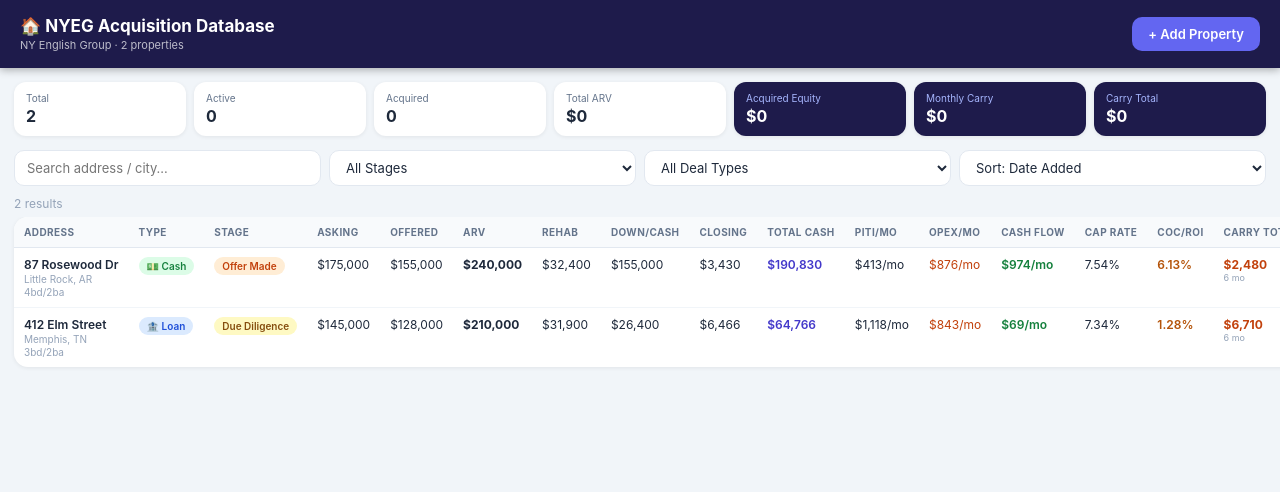
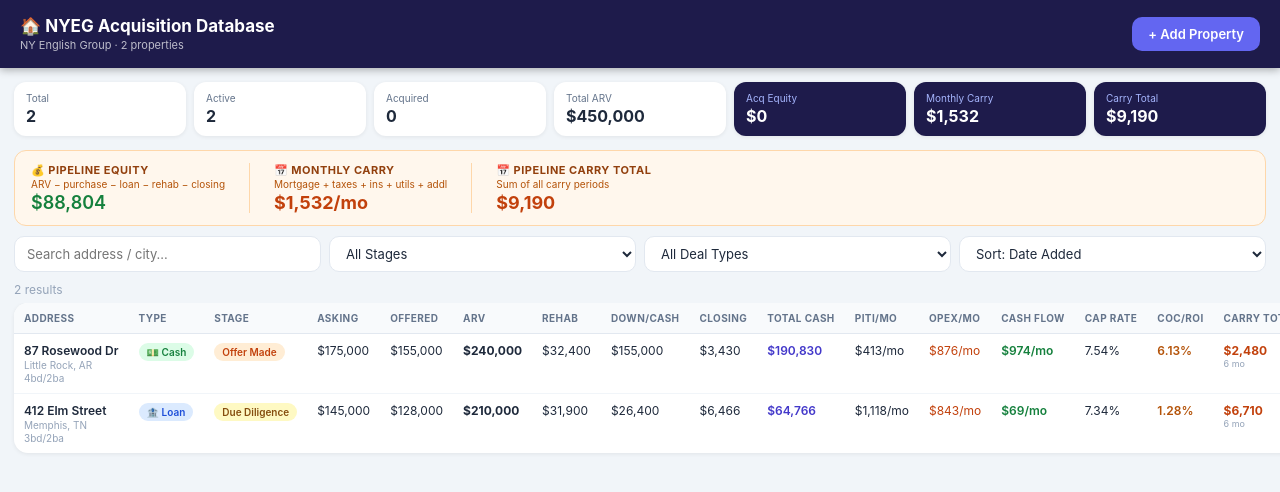
Before and after one commit to nyenglishgroup/nyeg-acquisition-db, a plain HTML site: page index.html in a window 1280 px wide. Drawn offline with Linux system fonts and the light colour scheme.

Commit message:
Update index.html

```diff
--- a/index.html
+++ b/index.html
@@ -198,7 +198,7 @@ button{cursor:pointer;border:none;border-radius:10px;font-weight:600;transition:
 </div>
 <div class="stats" id="stats-row"></div>
 <div class="carry-banner" id="carry-banner" style="display:none;">
-  <div><div class="cb-label">💰 Acquired Equity</div><div class="cb-sub">ARV − purchase − loan − rehab − closing</div><div class="cb-val green" id="eq-val">—</div></div>
+  <div><div class="cb-label">💰 Pipeline Equity</div><div class="cb-sub">ARV − purchase − loan − rehab − closing</div><div class="cb-val green" id="eq-val">—</div></div>
   <div class="divider"></div>
   <div><div class="cb-label">📅 Monthly Carry</div><div class="cb-sub">Mortgage + taxes + ins + utils + addl</div><div class="cb-val" id="mo-val">—</div></div>
   <div class="divider"></div>
@@ -451,7 +451,7 @@ function derive(p){
 
 // ── Stats ─────────────────────────────────────────────────────────────────────
 function renderStats(){
-  var active=properties.filter(function(p){return p.stage==='Acquired';});
+  var acquired=properties.filter(function(p){return p.stage==='Acquired';}); var active=properties.filter(function(p){return['Acquired','Passed'].indexOf(p.stage)===-1;});
   var totMo=0,totCarry=0,totEq=0,totARV=0;
   for(var i=0;i<active.length;i++){
     var d=derive(active[i]);
@@ -460,7 +460,7 @@ function renderStats(){
     totEq+=d.equity||0;
     totARV+=nv(active[i].arv);
   }
-  var st=[['Total',properties.length,''],['Active',active.length,''],['Acquired',properties.filter(function(p){return p.stage==='Acquired';}).length,''],['Total ARV',f$(totARV),''],['Acquired Equity',f$(totEq),'hl'],['Monthly Carry',f$(totMo),'hl'],['Carry Total',f$(totCarry),'hl']];
+  var acqEq=0;for(var k=0;k<acquired.length;k++){var da=derive(acquired[k]);acqEq+=da.equity||0;} var st=[['Total',properties.length,''],['Active',active.length,''],['Acquired',acquired.length,''],['Total ARV',f$(totARV),''],['Acq Equity',f$(acqEq),'hl'],['Monthly Carry',f$(totMo),'hl'],['Carry Total',f$(totCarry),'hl']];
   document.getElementById('stats-row').innerHTML=st.map(function(s){return'<div class="stat-card '+s[2]+'"><div class="lbl">'+s[0]+'</div><div class="val">'+s[1]+'</div></div>';}).join('');
   document.getElementById('hdr-sub').textContent='NY English Group · '+properties.length+' properties';
   var ban=document.getElementById('carry-banner');
```
